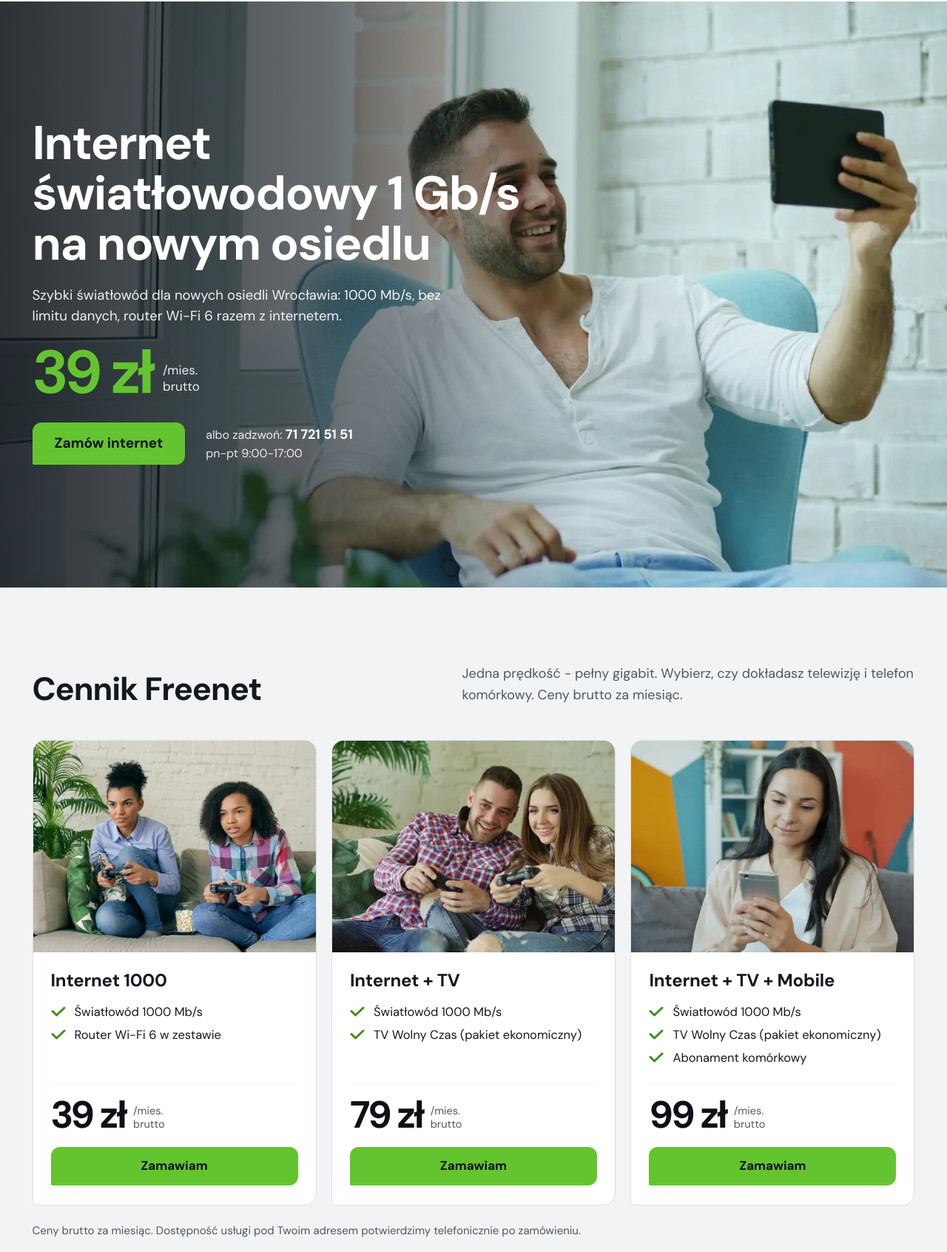
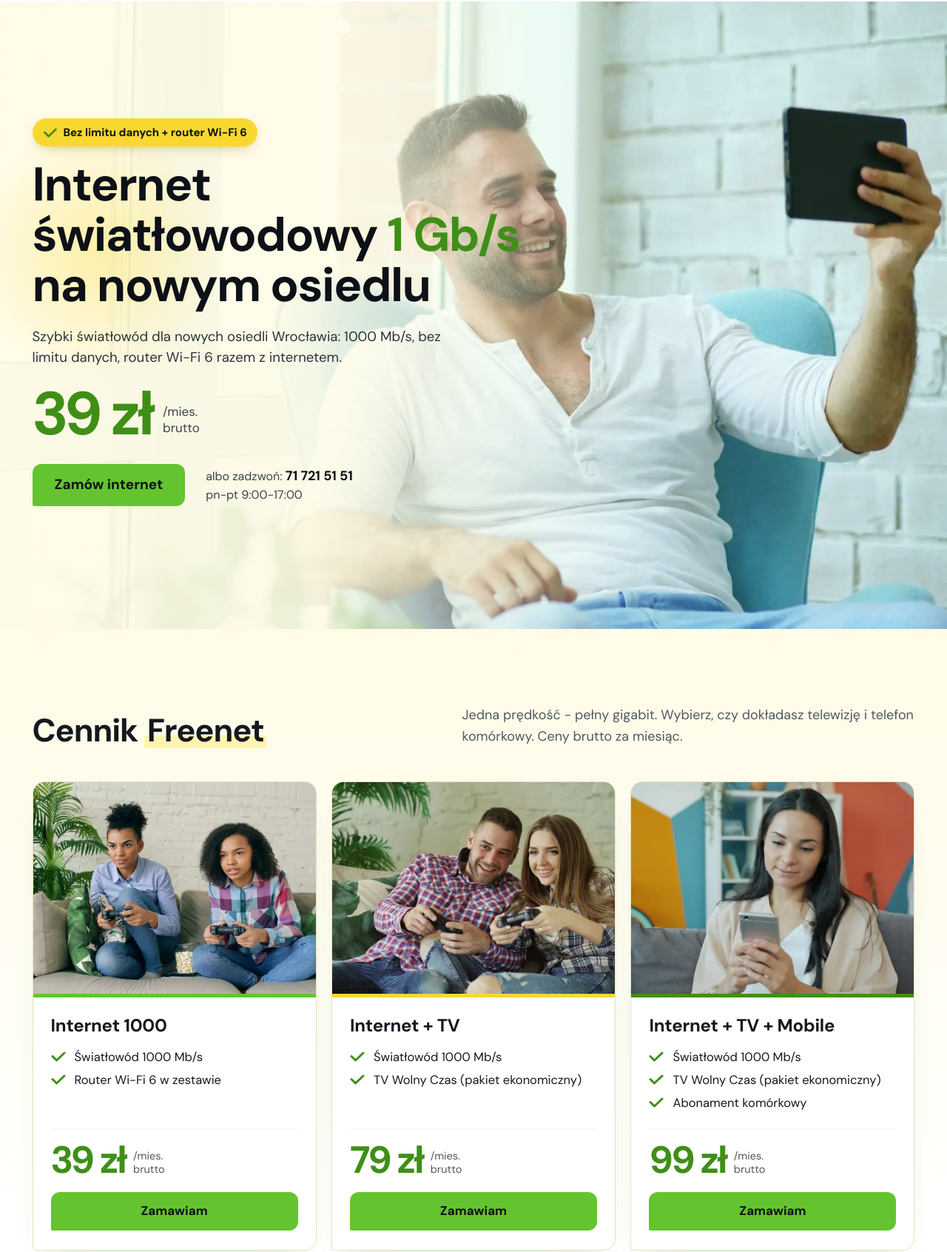
Before and after one commit to Disaster26/freenet-koncepcja, a plain HTML site: page index.html in a window 1280 px wide. Shown: the part 68-1760 px from the top of the page at 74% size. Drawn offline with Linux system fonts and the light colour scheme.

Commit message:
Weselsza wersja: jasny pierwszy ekran, zolta naklejka, zielona sekcja zamowienia, jasne tla cennika i kontaktu, akcenty z logo

```diff
--- a/index.html
+++ b/index.html
@@ -208,6 +208,46 @@ section{padding:clamp(64px,8vw,120px) 0}
   .dane .sk{align-self:stretch;justify-content:center}
 }
 @media (max-width:380px){.btn{font-size:17px;padding:16px 18px}}
+
+/* 18.11: weselsza wersja - jasne tla, wiecej zieleni i zolci z logo */
+:root{--krem:#FFFBE6;--zj:#EEF8E4;--zl:#FFF3B0}
+.top .tel{background:var(--z);color:var(--k)}.top .tel:hover{background:var(--zh)}
+.hero{color:var(--k);background:var(--krem)}
+.hero picture img{filter:saturate(1.12) brightness(1.04)}
+.hero:after{background:linear-gradient(90deg,rgba(255,251,230,.97) 0%,rgba(255,251,230,.9) 33%,rgba(255,251,230,.35) 56%,rgba(255,251,230,0) 70%)}
+.hero h1{color:var(--k)}
+.hero h1 .zw{color:var(--zc)}
+.hero .lead{color:#2B323B}
+.cena-h b{color:var(--zc)}
+.cena-h span,.hero .bok{color:#3A424C}
+.hero .bok b{color:var(--k)}
+.hero .naklejka{display:inline-flex;align-items:center;gap:8px;background:var(--y);color:var(--k);font-weight:700;font-size:15px;padding:7px 14px;border-radius:999px;margin-bottom:18px;box-shadow:0 6px 18px -8px rgba(160,130,0,.6)}
+.hero .naklejka svg{width:20px;height:13px}
+.hero .in:before{content:"";position:absolute;left:-80px;top:10%;width:340px;height:340px;border-radius:50%;background:radial-gradient(circle,rgba(248,216,48,.35),rgba(248,216,48,0) 70%);z-index:-1}
+#cennik{background:linear-gradient(180deg,var(--krem),#fff 85%)}
+.pk{border-color:#E8E2C0;box-shadow:0 18px 40px -30px rgba(63,143,23,.45)}
+.pk .tx{border-top:5px solid var(--z)}
+.pk:nth-child(2) .tx{border-top-color:var(--y)}
+.pk:nth-child(3) .tx{border-top-color:var(--zc)}
+.pc b{color:var(--zc)}
+h2 .pod{background:linear-gradient(transparent 62%,var(--zl) 62%,var(--zl) 92%,transparent 92%);padding:0 .08em}
+#osiedla{background:#fff}
+.cechy svg{transform:scale(1.15);transform-origin:left center}
+.dk{background:linear-gradient(135deg,#7BD143 0%,var(--z) 55%,#4FAE1E 100%);color:var(--k)}
+.zam .lead2{color:#18301A}
+.zam .tl{color:var(--k)}
+.zam .godz{color:#1F3A14}
+.zam h2{color:var(--k)}
+.form{box-shadow:0 30px 60px -30px rgba(20,60,10,.55)}
+#kontakt{background:var(--zj)}
+.dane .sk{background:var(--z);color:var(--k)}
+.stopka{background:#16340C;border-top:6px solid var(--y)}
+.stopka .logo .wm i{color:var(--y)}
+@media (max-width:700px){
+  .hero:after{background:linear-gradient(180deg,rgba(255,251,230,0) 0,rgba(255,251,230,0) 46vw,rgba(255,251,230,.92) 82vw,var(--krem) 100vw)}
+  .hero .in:before{display:none}
+  .hero .naklejka{font-size:14px;margin-bottom:12px}
+}
 </style>
 </head>
 <body>
@@ -239,7 +279,8 @@ section{padding:clamp(64px,8vw,120px) 0}
     <img src="img/hero-1600.webp" srcset="img/hero-1024.webp 1024w, img/hero-1600.webp 1600w, img/hero-2000.webp 2000w" sizes="100vw" width="1600" height="900" fetchpriority="high" alt="Uśmiechnięty mężczyzna rozmawia przez tablet w jasnym mieszkaniu">
   </picture>
   <div class="in">
-    <h1>Internet światłowodowy 1&nbsp;Gb/s na nowym osiedlu</h1>
+    <p class="naklejka"><svg aria-hidden="true"><use href="#ptak"/></svg>Bez limitu danych + router Wi-Fi 6</p>
+    <h1>Internet światłowodowy <span class="zw">1&nbsp;Gb/s</span> na nowym osiedlu</h1>
     <p class="lead">Szybki światłowód dla nowych osiedli Wrocławia: 1000 Mb/s, bez limitu danych, router Wi-Fi 6 razem z internetem.</p>
     <p class="cena-h"><b>39 zł</b><span>/mies.<br>brutto</span></p>
     <div class="cta">
@@ -251,7 +292,7 @@ section{padding:clamp(64px,8vw,120px) 0}
 
 <section class="sz" id="cennik">
   <div class="wrap">
-    <div class="hd"><h2>Cennik Freenet</h2><p>Jedna prędkość - pełny gigabit. Wybierz, czy dokładasz telewizję i telefon komórkowy. Ceny brutto za miesiąc.</p></div>
+    <div class="hd"><h2>Cennik <span class="pod">Freenet</span></h2><p>Jedna prędkość - pełny gigabit. Wybierz, czy dokładasz telewizję i telefon komórkowy. Ceny brutto za miesiąc.</p></div>
     <div class="pks">
       <article class="pk">
         <div class="foto"><img src="img/gb-480.webp" srcset="img/gb-480.webp 480w, img/gb-640.webp 640w, img/gb-800.webp 800w" sizes="(max-width:700px) 92vw, (max-width:1060px) 46vw, 420px" width="480" height="360" loading="lazy" alt="Dwie przyjaciółki grają na konsoli w salonie"></div>
```
